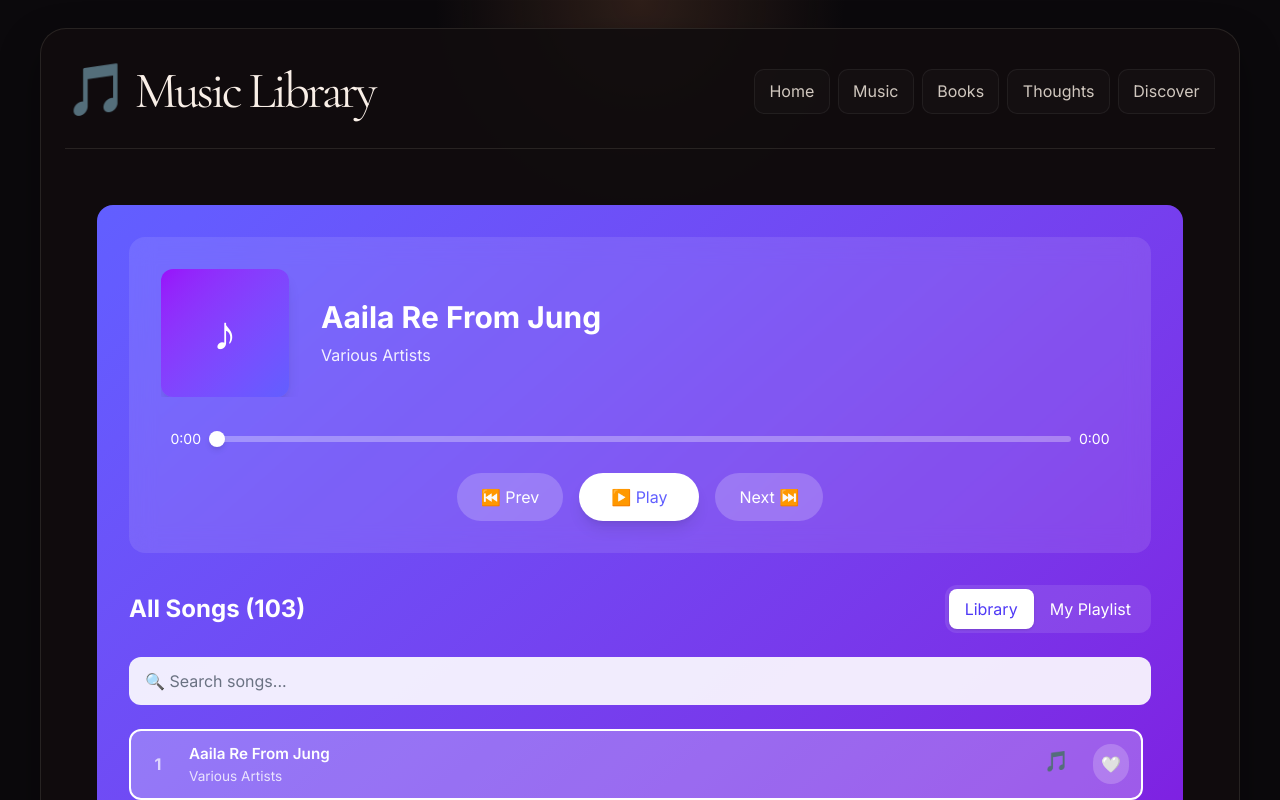
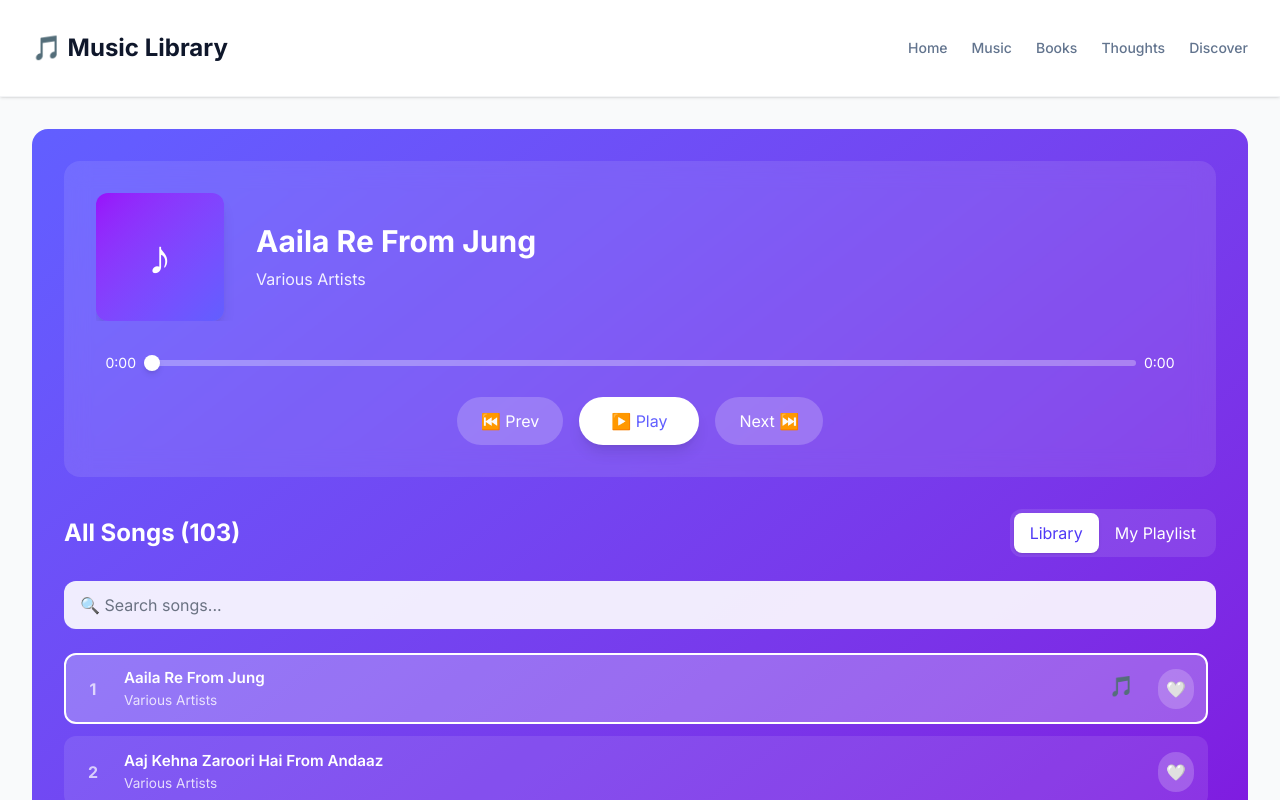
Before and after one commit to manishtarjan2/Musafir-Cafe, a Next.js app: page /music in a window 1280 px wide. Shown: the top 800 px of the page. Built offline with nearby package versions, Linux system fonts and the light colour scheme.

Commit message:
Refactor: Extract navigation header into a reusable GlobalHeader component and unify across pages

```diff
--- a/app/books/page.tsx
+++ b/app/books/page.tsx
@@ -1,4 +1,5 @@
 import Link from "next/link";
+import GlobalHeader from "@/app/components/GlobalHeader";
 
 const books = [
   { title: "The Silent Patient", author: "Alex Michaelides", mood: "Thriller", color: "from-slate-700 to-slate-900", textColor: "text-white" },
@@ -40,27 +41,10 @@ const books = [
   },
 ];
 
-const navItems = [
-  { label: "Home", href: "/" },
-  { label: "Music", href: "/music" },
-  { label: "Books", href: "/books" },
-  { label: "Thoughts", href: "/thoughts" },
-  { label: "Discover", href: "/discover" },
-];
-
 export default function BooksPage() {
   return (
-    <div className="min-h-screen bg-gray-50 text-slate-800 font-sans">
-      <header className="flex justify-between items-center p-8 bg-white shadow-sm border-b border-gray-100 sticky top-0 z-10 max-md:flex-col max-md:gap-4 max-md:p-4">
-        <h1 className="text-2xl font-bold m-0 text-slate-900 flex items-center gap-2">📚 Cafe Shelf</h1>
-        <nav className="flex gap-6 font-medium text-sm text-slate-500 max-md:flex-wrap max-md:justify-center">
-          {navItems.map((item) => (
-            <Link key={item.href} href={item.href} className="no-underline text-inherit hover:text-indigo-600 transition-colors">
-              {item.label}
-            </Link>
-          ))}
-        </nav>
-      </header>
+    <div className="min-h-screen bg-gray-50 text-slate-800 font-sans pb-24">
+      <GlobalHeader title="📚 Cafe Shelf" />
 
       <main className="max-w-7xl mx-auto p-8 max-md:p-4 grid grid-cols-1 lg:grid-cols-4 gap-8">
         <section className="lg:col-span-3">
--- /dev/null
+++ b/app/components/GlobalHeader.tsx
@@ -0,0 +1,30 @@
+import Link from "next/link";
+
+const navItems = [
+  { label: "Home", href: "/" },
+  { label: "Music", href: "/music" },
+  { label: "Books", href: "/books" },
+  { label: "Thoughts", href: "/thoughts" },
+  { label: "Discover", href: "/discover" },
+];
+
+interface GlobalHeaderProps {
+  title: string;
+}
+
+export default function GlobalHeader({ title }: GlobalHeaderProps) {
+  return (
+    <header className="flex justify-between items-center p-8 bg-white shadow-sm border-b border-gray-100 sticky top-0 z-10 max-md:flex-col max-md:gap-4 max-md:p-4">
+      <h1 className="text-2xl font-bold m-0 text-slate-900 flex items-center gap-2">
+        {title}
+      </h1>
+      <nav className="flex gap-6 font-medium text-sm text-slate-500 max-md:flex-wrap max-md:justify-center">
+        {navItems.map((item) => (
+          <Link key={item.href} href={item.href} className="no-underline text-inherit hover:text-indigo-600 transition-colors">
+            {item.label}
+          </Link>
+        ))}
+      </nav>
+    </header>
+  );
+}
--- a/app/music/page.tsx
+++ b/app/music/page.tsx
@@ -1,31 +1,14 @@
 "use client";
 
-import Link from "next/link";
 import MusicPlayer from "@/app/components/MusicPlayer";
-
-const navItems = [
-  { label: "Home", href: "/" },
-  { label: "Music", href: "/music" },
-  { label: "Books", href: "/books" },
-  { label: "Thoughts", href: "/thoughts" },
-  { label: "Discover", href: "/discover" },
-];
+import GlobalHeader from "@/app/components/GlobalHeader";
 
 export default function MusicPage() {
   return (
-    <div className="page-shell">
-      <header className="page-header">
-        <h1>🎵 Music Library</h1>
-        <nav className="page-nav" aria-label="Music navigation">
-          {navItems.map((item) => (
-            <Link key={item.href} href={item.href}>
-              {item.label}
-            </Link>
-          ))}
-        </nav>
-      </header>
+    <div className="min-h-screen bg-gray-50 text-slate-800 font-sans pb-24">
+      <GlobalHeader title="🎵 Music Library" />
 
-      <main className="p-8 max-md:p-0">
+      <main className="max-w-7xl mx-auto p-8 max-md:p-4">
         <MusicPlayer />
       </main>
     </div>
--- a/app/thoughts/page.tsx
+++ b/app/thoughts/page.tsx
@@ -2,6 +2,7 @@
 
 import Link from "next/link";
 import { useState } from "react";
+import GlobalHeader from "@/app/components/GlobalHeader";
 
 const initialThoughts = [
   {
@@ -46,14 +47,6 @@ const colors = [
   { color: "from-purple-50 to-fuchsia-100", accent: "text-fuchsia-600" }
 ];
 
-const navItems = [
-  { label: "Home", href: "/" },
-  { label: "Music", href: "/music" },
-  { label: "Books", href: "/books" },
-  { label: "Thoughts", href: "/thoughts" },
-  { label: "Discover", href: "/discover" },
-];
-
 export default function ThoughtsPage() {
   const [thoughts, setThoughts] = useState(initialThoughts);
   const [newThought, setNewThought] = useState("");
@@ -80,17 +73,8 @@ export default function ThoughtsPage() {
   };
 
   return (
-    <div className="min-h-screen bg-gray-50 text-slate-800 font-sans">
-      <header className="flex justify-between items-center p-8 bg-white shadow-sm border-b border-gray-100 sticky top-0 z-10 max-md:flex-col max-md:gap-4 max-md:p-4">
-        <h1 className="text-2xl font-bold m-0 text-slate-900 flex items-center gap-2">💭 Cafe Thoughts</h1>
-        <nav className="flex gap-6 font-medium text-sm text-slate-500 max-md:flex-wrap max-md:justify-center">
-          {navItems.map((item) => (
-            <Link key={item.href} href={item.href} className="no-underline text-inherit hover:text-indigo-600 transition-colors">
-              {item.label}
-            </Link>
-          ))}
-        </nav>
-      </header>
+    <div className="min-h-screen bg-gray-50 text-slate-800 font-sans pb-24">
+      <GlobalHeader title="💭 Cafe Thoughts" />
 
       <main className="max-w-7xl mx-auto p-8 max-md:p-4 grid grid-cols-1 lg:grid-cols-4 gap-8">
         <section className="lg:col-span-3">
```
